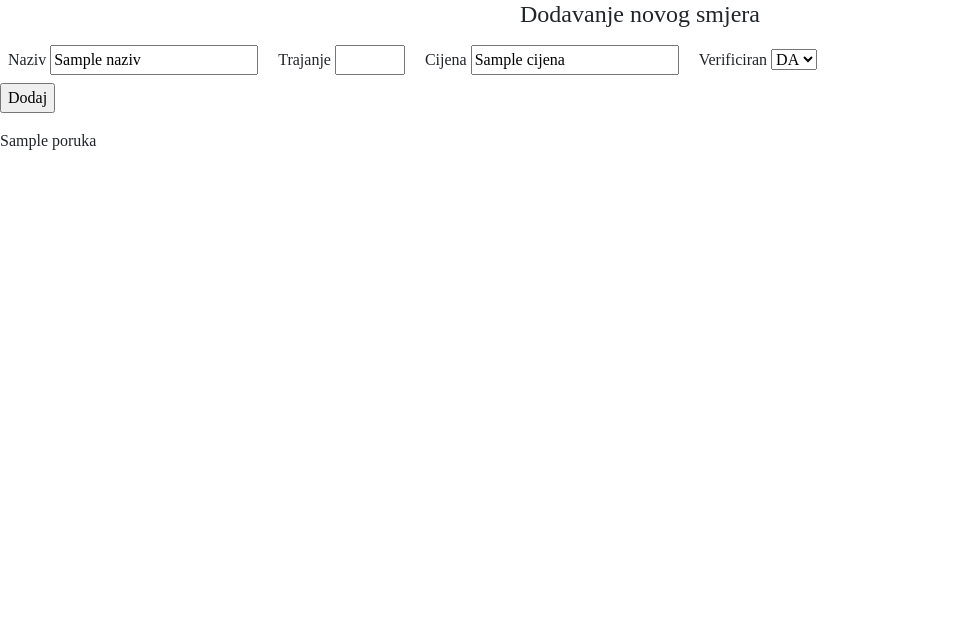
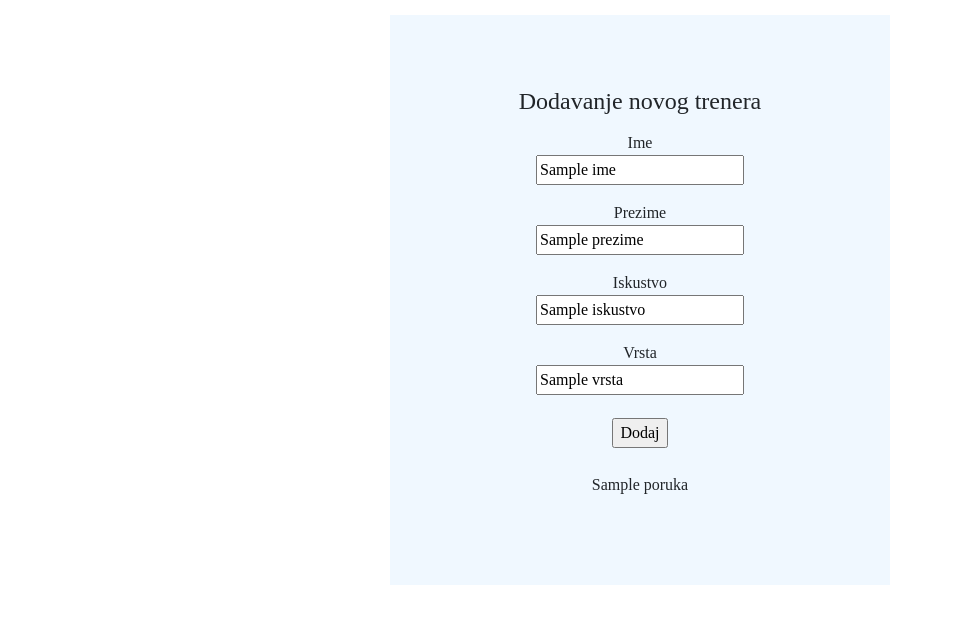
Before and after one commit to MarinAmidzic/FitnessPHP, a PHP site: template app/view/privatno/Trener/novo.phtml in a window 1280 px wide. Shown: the top 624 px of the page, without its empty margins (0-953 px from the left). Run offline with PHP 8.4, Linux system fonts and the light colour scheme; the template is opened without the code that fills it: most values are stand-ins (such as "Sample title", 1, 10 or a date in 2020); data that the repository does not hold is empty; some libraries are stand-ins or nearby versions; some web fonts are replaced.

Commit message:
Dovrseno "dodavanje novog trenera"

```diff
--- a/app/view/privatno/Trener/index.phtml
+++ b/app/view/privatno/Trener/index.phtml
@@ -75,7 +75,7 @@
 
           <?php if($_SESSION['autoriziran']->uloga=='Admin'): ?>
             <div id="novitrenerdiv" class="container">
-            <a id="novitrener" href="<?=App::config('url')?>smjer/novo">Add new trainer</a>
+            <a id="novitrener" href="<?=App::config('url')?>trener/novo"?>Add new trainer</a>
             </div>
             <?php endif; ?>
 
--- a/app/view/privatno/Trener/novo.phtml
+++ b/app/view/privatno/Trener/novo.phtml
@@ -1,40 +1,30 @@
+<div class="container col-12" id="novitrenerforma">
 <form class="log-in-form"
     action="<?=App::config('url')?>trener/novo"
     method="POST">
-  <h4 class="text-center">Dodavanje novog smjera</h4>
-  <label>Naziv
-    <input type="text" name="naziv" value="<?=$smjer->naziv?>">
+  <h4 class="text-center">Dodavanje novog trenera</h4>
+  <label class="trenernovoinfo">Ime<br>
+    <input type="text" name="ime" value="<?=$trener->ime?>">
+  </label>
+  <br>
+  <label class="trenernovoinfo">Prezime <br>
+    <input type="text"  name="prezime" value="<?=$trener->prezime?>">
+  </label>
+  <br>
+  <label class="trenernovoinfo">Iskustvo <br>
+    <input type="text" name="iskustvo" value="<?=$trener->iskustvo?>">
+  </label>
+  <br>
+
+
+  <label class="trenernovoinfo">Vrsta <br>
+    <input type="text" name="vrsta" value="<?=$trener->vrsta?>">
   </label>
 
-  <label>Trajanje
-    <input type="number" min="1" max="320" name="trajanje" value="<?=$smjer->trajanje?>">
-  </label>
-
-  <label>Cijena
-    <input type="text" name="cijena" value="<?=$smjer->cijena?>">
-  </label>
-
-  <label>Verificiran
-        <select name="verificiran">
-        <option
-        <?php
-        if($smjer->verificiran==='1'){
-            echo ' selected="selected" ';
-        }
-        ?>
-         value="1">DA</option>
 
 
-        <option
-        <?php
-        if($smjer->verificiran==='0'){
-            echo ' selected="selected" ';
-        }
-        ?>
-         value="0">NE</option>
-        </select>
-  </label>
 
- <p><input type="submit" class="button expanded" value="Dodaj"></input></p>
+ <p id="dodajb"><input type="submit" class="button expanded dodajbtn" value="Dodaj"></input></p>
 <?=$poruka?>
 </form>
+</div>
--- a/public/css/style.css
+++ b/public/css/style.css
@@ -395,4 +395,29 @@ svg{
     font-size:1.3rem;
 }
 
+#dodajb{
+    text-align: center;
+    margin-top:15px;
+    margin-bottom:25px;
+}
+.trenernovoinfo{
+    text-align: center;
+}
+
+#novitrenerforma {
+    margin-top:15px;
+    background-color:aliceblue;
+    padding-top:15px;
+    height:570px;
+    width:500px;
+    margin-bottom:15px;
+    padding-bottom:15px;
+    display:flex;
+    justify-content: center;
+    align-items: center;
+}
+.log-in-form{
+    text-align: center;
+}
+
 /* ----------------- TRENERI KRAJ-------------*/
```
Also changed, not shown: app/controller/TrenerController.php (+31 -17 lines), app/model/Trener.php (+12 -0 lines).
